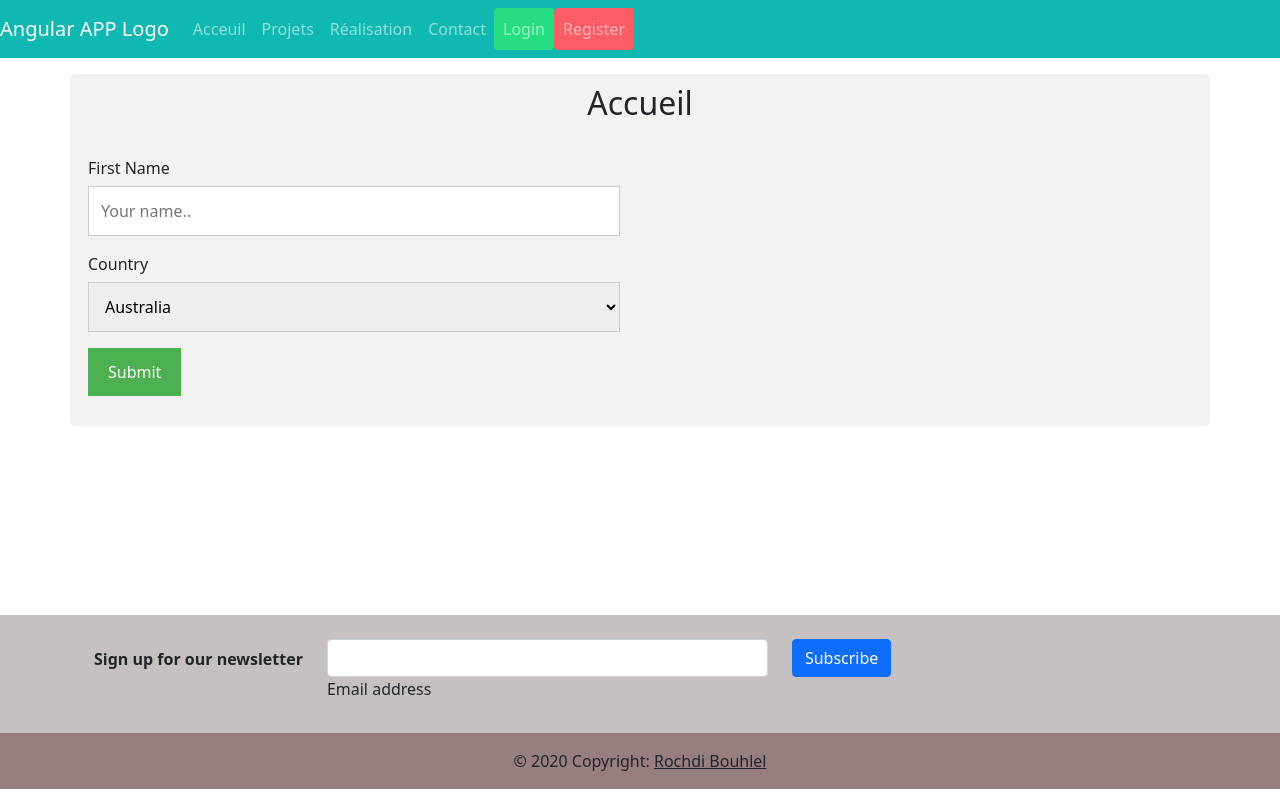
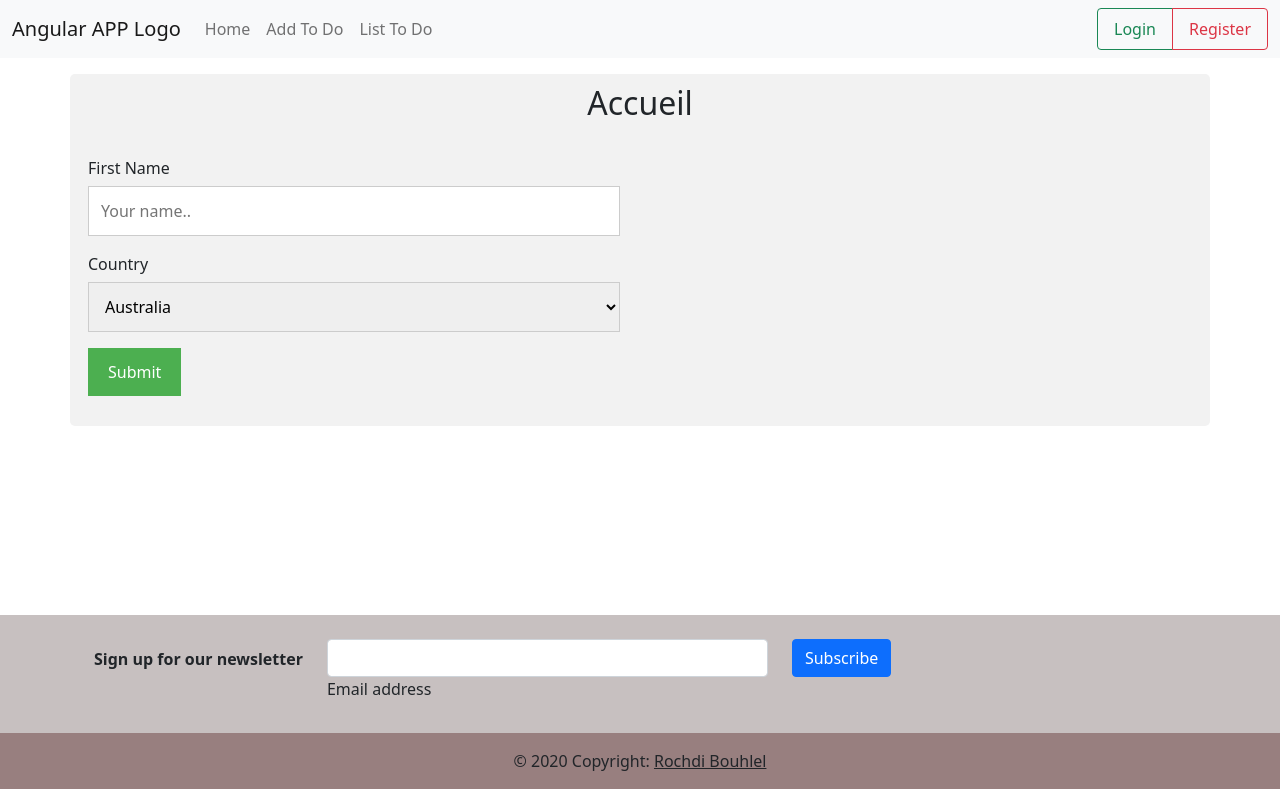
Before and after one commit to BouhlelRochdi/firstAppAngular, an Angular app: page /accueil in a window 1280 px wide. Built offline with nearby package versions, Linux system fonts and the light colour scheme.

Commit message:
Update navbar.component.html

```diff
--- a/src/app/navbar/navbar.component.html
+++ b/src/app/navbar/navbar.component.html
@@ -1,33 +1,41 @@
-<nav class="navbar navbar-expand-lg navigation navbar-dark mb-3 fixed-top position-relative text-center">
-    <a class="navbar-brand" href="http://localhost:4200/accueil">Angular APP Logo</a>
-    <button class="navbar-toggler" aria-expanded="false" aria-controls="collapsibleNavbar" aria-label="Toggle navigation"
-     type="button" data-bs-toggle="collapse" data-bs-target="#collapsibleNavbar">
-        <span class="navbar-toggler-icon"></span>
+
+
+  <!-- Navbar -->
+<nav class="navbar navbar-expand-lg navbar-light bg-light mb-3 fixed-top position-relative">
+  <!-- Container wrapper -->
+  <div class="container-fluid">
+    <!-- Navbar brand -->
+    <a class="navbar-brand" [routerLink]="['accueil']">Angular APP Logo</a>
+
+    <!-- Toggle button -->
+    <button class="navbar-toggler" type="button" data-mdb-toggle="collapse"
+    data-mdb-target="#navbarSupportedContent" aria-controls="navbarSupportedContent" aria-expanded="false"
+      aria-label="Toggle navigation">
+      <i class="fas fa-bars"></i>
     </button>
-      <div class="collapse navbar-collapse" id="collapsibleNavbar">
-    <ul class="navbar-nav">
+
+    <div class="collapse navbar-collapse" id="navbarSupportedContent">
+      <!-- Left links -->
+      <ul class="navbar-nav me-auto mb-2 mb-lg-0">
         <li class="nav-item">
-        <a class="nav-link" href="http://localhost:4200/accueil">Acceuil</a>
+          <a class="nav-link" aria-current="page" [routerLink]="['home']">Home</a>
         </li>
         <li class="nav-item">
-        <a class="nav-link" href="#">Projets</a>
+          <a class="nav-link" [routerLink]="['add-todo']">Add To Do</a>
         </li>
         <li class="nav-item">
-        <a class="nav-link" href="#">Réalisation</a>
-      </li>
-      <li class="nav-item">
-        <a class="nav-link" href="#">Contact</a>
+          <a class="nav-link" [routerLink]="['list-todo']">List To Do</a>
         </li>
       </ul>
-    <ul class="navbar-nav ml-auto topnav">
-        <li class="nav-item">
-            <a class="nav-link btn login btn-md btn-block" href="http://localhost:4200/login">Login</a>
-        </li>
-        <li class="nav-item">
-            <a class="nav-link btn register btn-md btn-block" href="http://localhost:4200/register">Register</a>
-        </li>
-    </ul>
+      <!-- Left links -->
 
+      <!-- Right links -->
+      <form class="d-flex input-group w-auto">
+        <a class="nav-link btn btn-outline-success" [routerLink]="['login']">Login</a>
+        <a class="nav-link btn btn-outline-danger" [routerLink]="['register']">Register</a>
+      </form>
     </div>
-
+  </div>
+  <!-- Container wrapper -->
 </nav>
+<!-- Navbar -->
```
Lines whose indentation alone changed are shown as unchanged.
